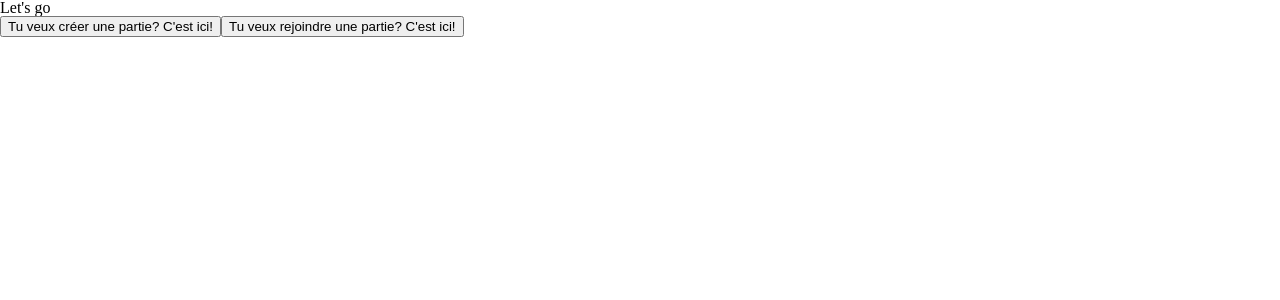
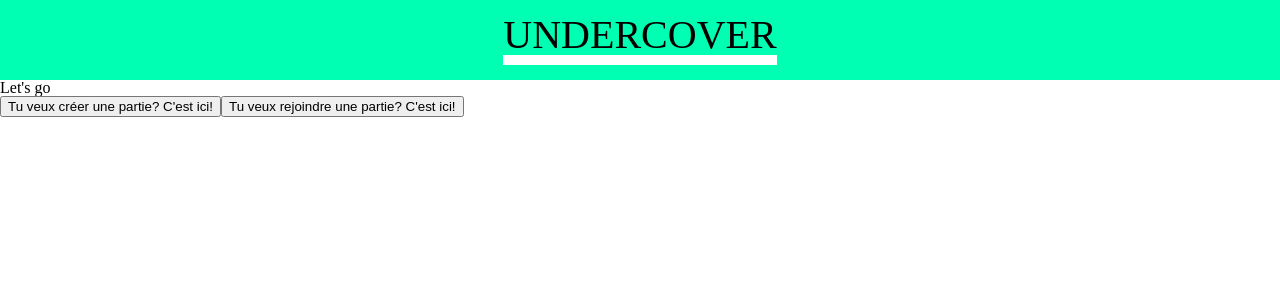
Before and after one commit to clb-app/undercover_frontend_react, a React (Create React App) app: page / in a window 1280 px wide. Shown: the top 300 px of the page. Built offline with nearby package versions, Linux system fonts and the light colour scheme.

Commit message:
css added on Header component

```diff
--- a/src/App.css
+++ b/src/App.css
@@ -8,3 +8,6 @@ body {
 .wrapper {
   margin: 1200px;
 }
+h1 {
+  font-size: 40px;
+}
--- a/src/App.js
+++ b/src/App.js
@@ -46,7 +46,7 @@ const App = () => {
 
   return (
     <Router>
-      {/* <Header /> */}
+      <Header />
       <Switch>
         <Route path="/new">
           <NewParty player={player} api={api} setPlayerToken={setPlayerToken} />
--- a/src/components/Header.css
+++ b/src/components/Header.css
@@ -1 +1,12 @@
 /* HEADER component */
+.Header {
+  background-color: #00ffb2;
+  height: 80px;
+  /* text-align: center; */
+  display: flex;
+  align-items: center;
+  justify-content: center;
+}
+.Header-title {
+  border-bottom: 10px solid #fff;
+}
--- a/src/components/Header.js
+++ b/src/components/Header.js
@@ -4,7 +4,11 @@ import React from "react";
 import "./Header.css";
 
 const Header = () => {
-  return <div className="Header">HEADER</div>;
+  return (
+    <header className="Header">
+      <h1 className="Header-title">UNDERCOVER</h1>
+    </header>
+  );
 };
 
 export default Header;
```
